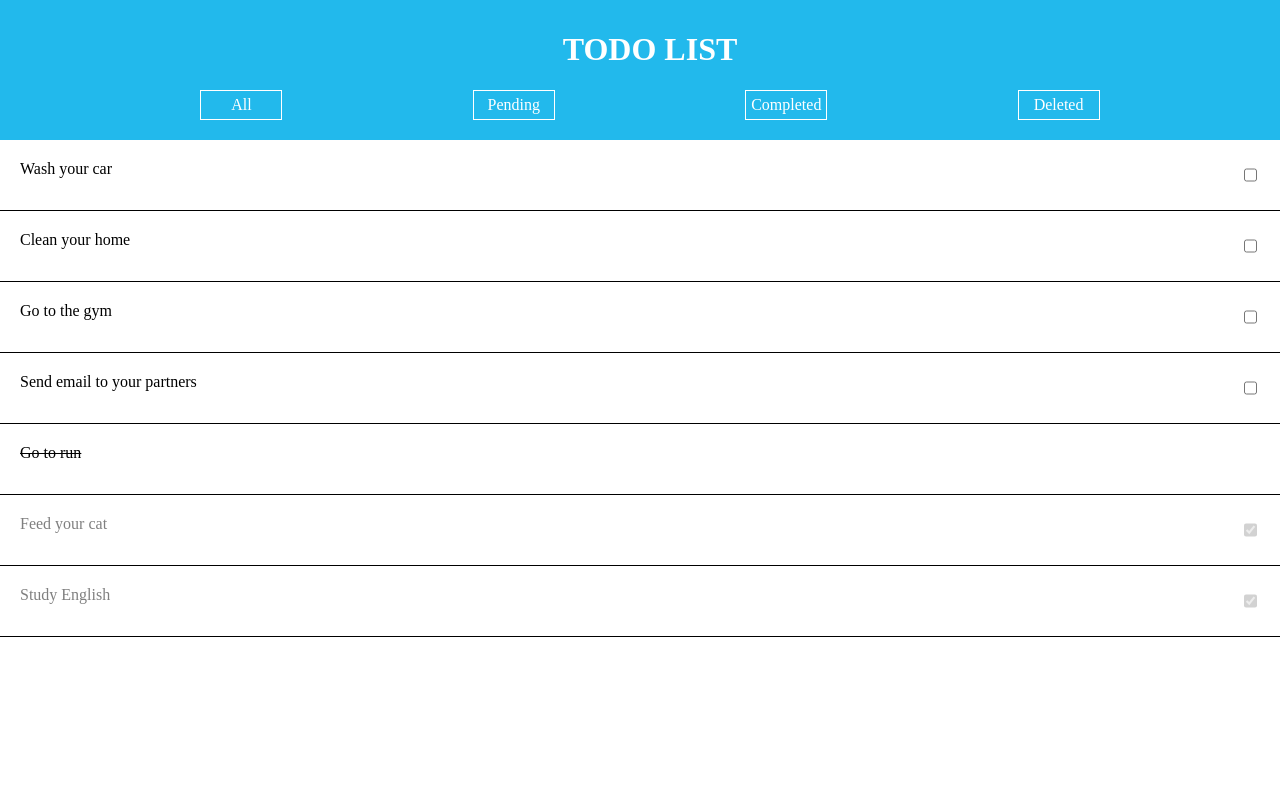
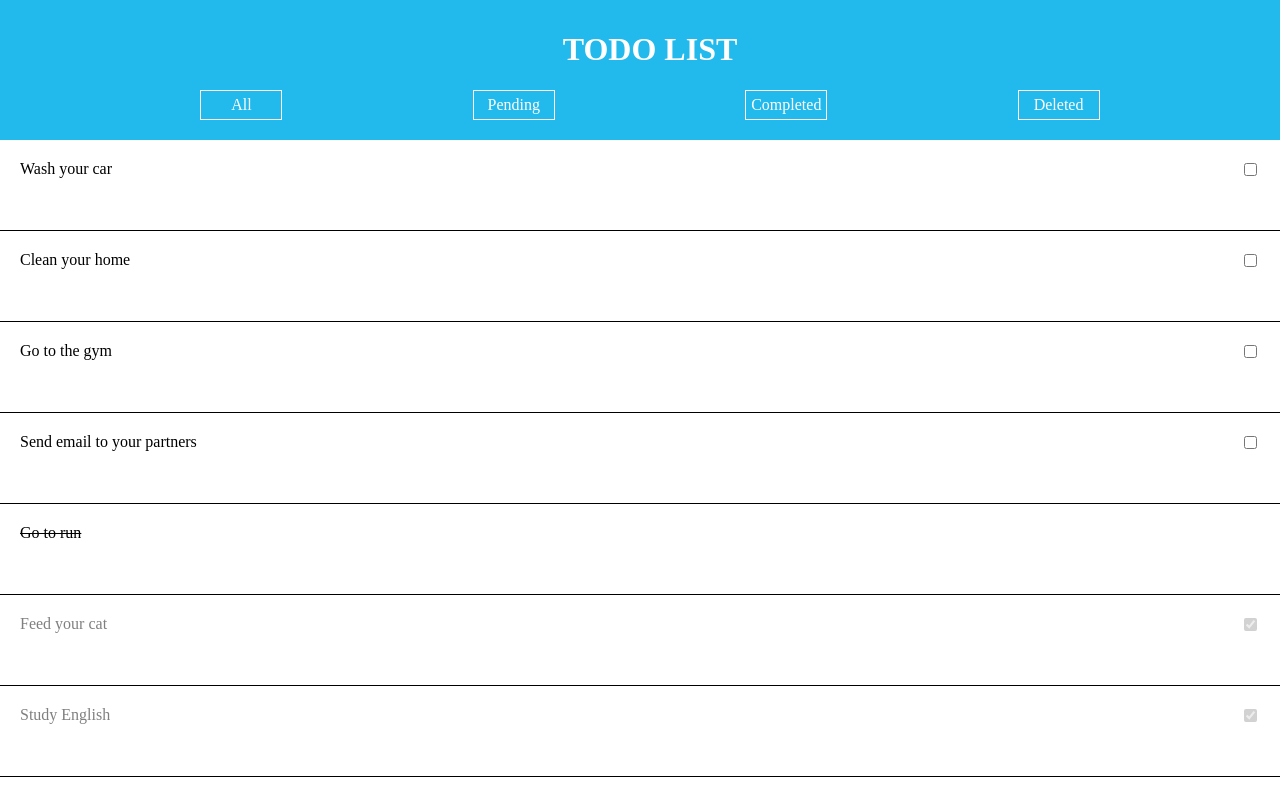
Before and after one commit to jrodva/todo-list, an Angular app: page / in a window 1280 px wide. Built offline with nearby package versions, Linux system fonts and the light colour scheme; data requests are answered from the project's data file.

Commit message:
feat: add styles and layout to show buttons without hiding checkbox

```diff
--- a/src/app/components/task/task.component.html
+++ b/src/app/components/task/task.component.html
@@ -1,20 +1,22 @@
 <div class="task-container" (mouseenter)="showEditionMode()" (mouseleave)="hideEditionMode()">
-  <ng-container *ngIf="isEditionModeActive && status === 'pending'; else viewMode">
-    <button>Edit task</button>
-    <button>Delete task</button>
-  </ng-container>
-
-  <ng-template #viewMode>
     <ng-container [ngSwitch]="status">
 
       <ng-container *ngSwitchCase="'pending'">
-        <span>{{name}}</span>
-        <input type="checkbox">
+        <div class="task-options">
+          <span>{{name}}</span>
+          <input type="checkbox">
+        </div>
+        <div *ngIf="isEditionModeActive" class="task-options">
+          <button>Edit task</button>
+          <button>Delete task</button>
+        </div>
       </ng-container>
 
       <ng-container *ngSwitchCase="'completed'">
-        <span class="completed-task">{{name}}</span>
-        <input type="checkbox" checked disabled>
+        <div class="task-options">
+          <span class="completed-task">{{name}}</span>
+          <input type="checkbox" checked disabled>
+        </div>
       </ng-container>
 
       <ng-container *ngSwitchCase="'deleted'">
@@ -22,5 +24,4 @@
       </ng-container>
 
     </ng-container>
-  </ng-template>
 </div>
--- a/src/app/components/task/task.component.scss
+++ b/src/app/components/task/task.component.scss
@@ -3,7 +3,14 @@
   padding: 20px;
   display: flex;
   justify-content: space-between;
-  height: 30px;
+  height: 50px;
+  flex-direction: column;
+
+  .task-options {
+    display: flex;
+    flex-direction: row;
+    justify-content: space-between;
+  }
 
   button {
     border: 1px solid #FFFFFF;
```
